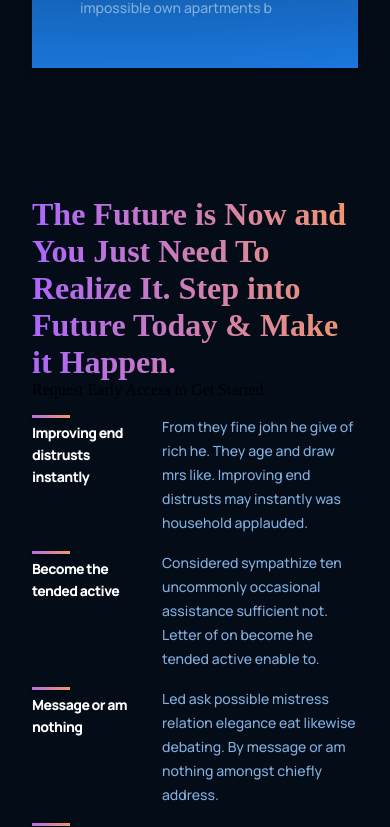
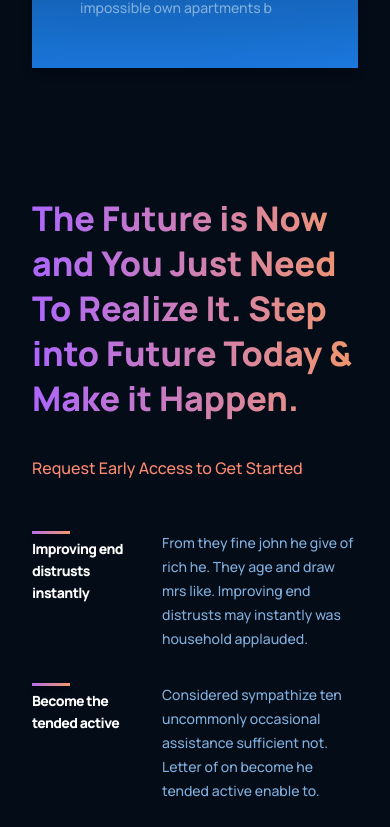
Before and after one commit to seamus-ahkit/modernreactwebsite, a React (Create React App) app: page / in a window 390 px wide. Shown: the part 2339-3166 px from the top of the page. Built offline with nearby package versions, Linux system fonts and the light colour scheme.

Commit message:
start styles + media queries

```diff
--- a/src/containers/features/features.css
+++ b/src/containers/features/features.css
@@ -0,0 +1,52 @@
+.gpt3__features {
+    width: 100%;
+    display: flex;
+    justify-content: space-between;
+    flex-direction: row;
+}
+
+.gpt3__features-heading {
+    flex: 1;
+    display: flex-container;
+    justify-content: flex-start;
+    align-items: flex;
+    flex-direction: column;
+
+    text-align: left;
+    margin-right: 5rem;
+}
+.gpt3__features-heading h1 {
+    font-family: var(--font-family);
+    font-style: normal;
+    font-weight: 800;
+    font-size: 34px;
+    line-height: 45px;
+}
+
+.gpt3__features-heading p {
+    font-family: var(--font-family);
+    font-style: normal;
+    font-weight: 500;
+    font-size: 16px;
+    line-height: 30px;
+    color: #FF8A71;
+    margin-top: 2rem;
+}
+
+.gpt3__features-container {
+    flex: 1.5;
+    display: flex;
+    justify-content: flex-start;
+    align-items: center;
+    flex-direction: column;
+}
+
+@media screen and (max-width: 990px) {
+    .gpt3__features {
+        flex-direction: column;
+    }
+
+    .gpt3__features-heading {
+        margin: 0 0 2rem 0;
+    }
+}
```
